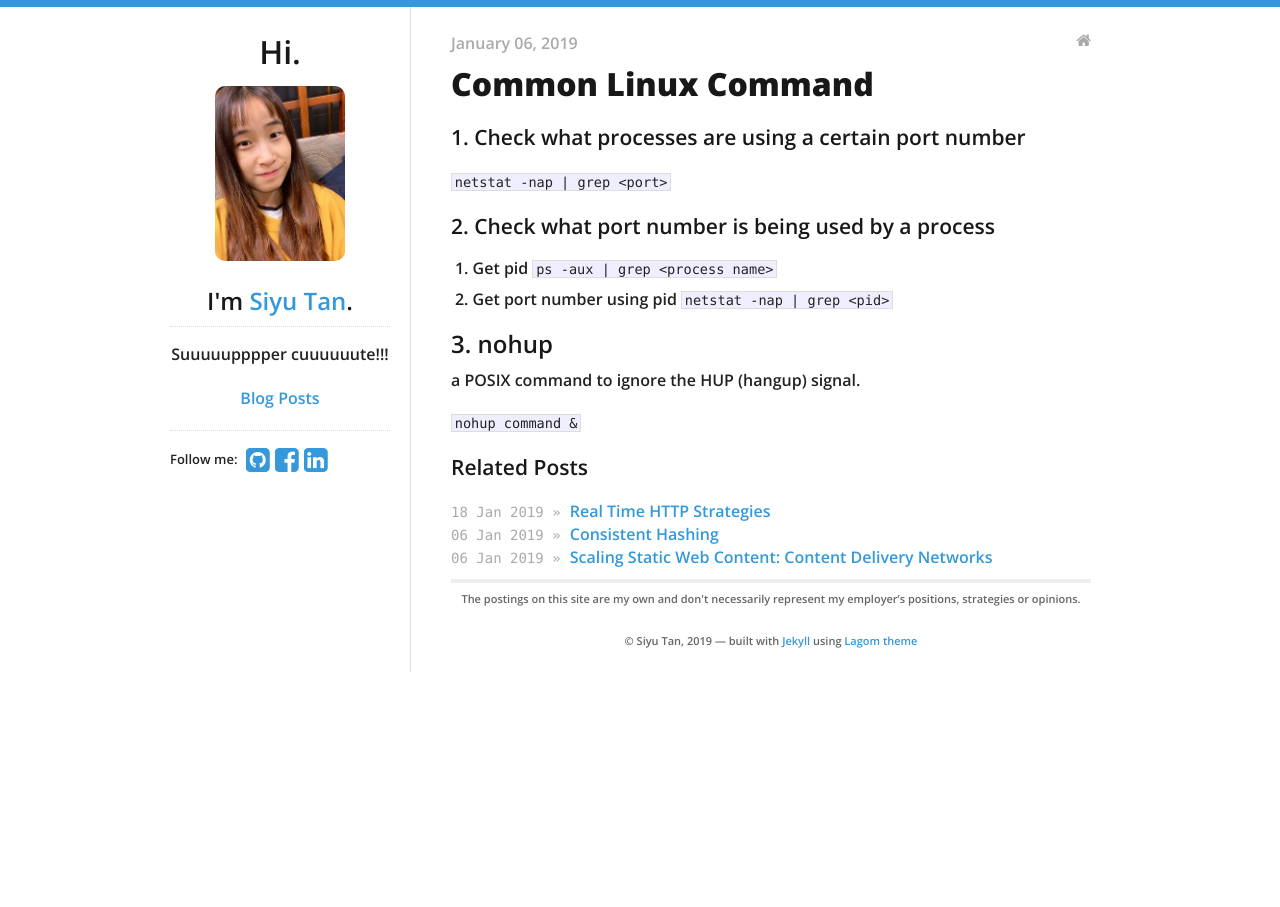
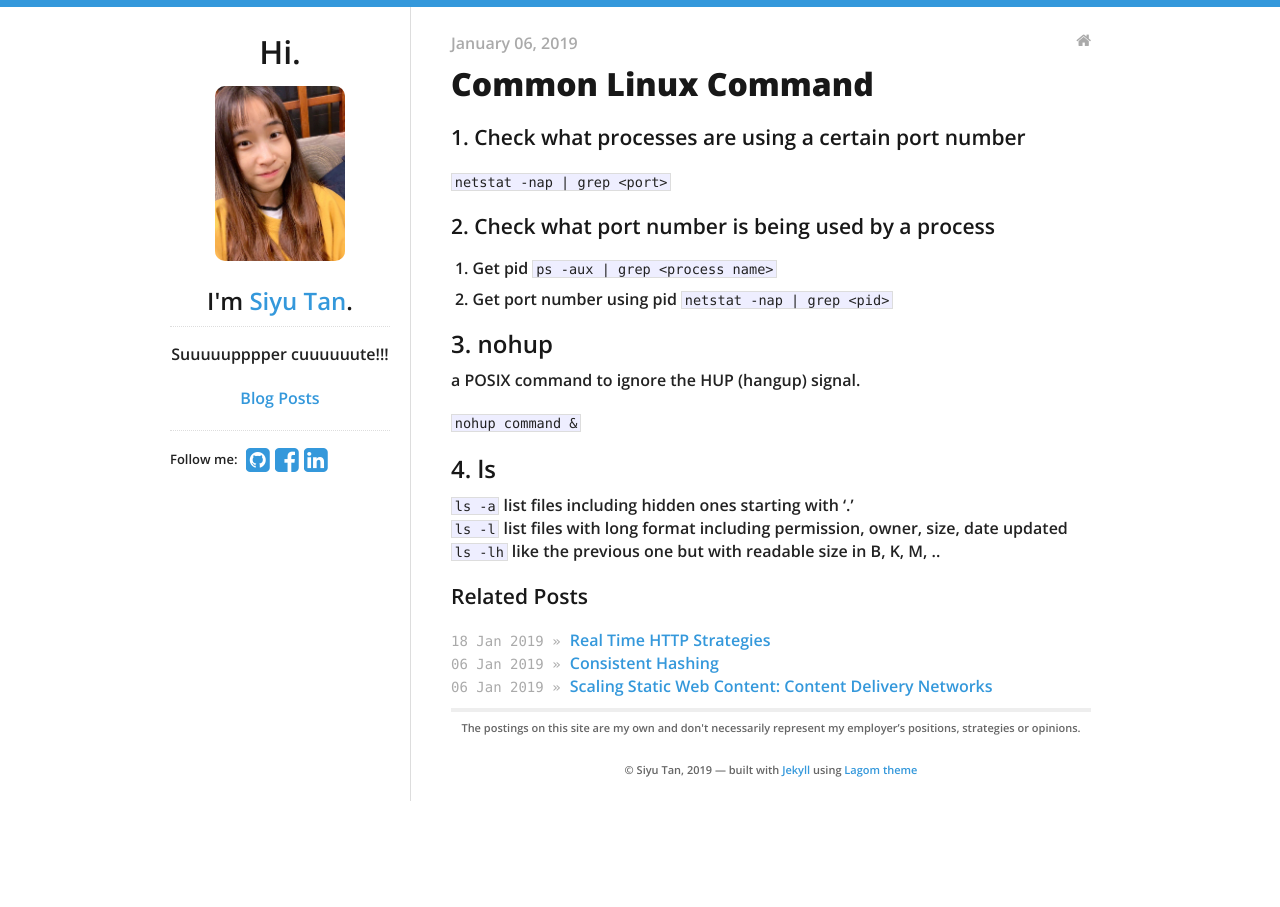
Before and after one commit to siyuboomboom/siyuboomboom.github.io, a Jekyll site: the page built from _posts/2019-01-06-linux-command.md, in a window 1280 px wide. Built offline with Jekyll 4.4.1, drawn with Linux system fonts in a browser that asks for light colours.

Commit message:
edit post

```diff
--- a/_posts/2019-01-06-linux-command.md
+++ b/_posts/2019-01-06-linux-command.md
@@ -18,3 +18,8 @@ categories:
 a POSIX command to ignore the HUP (hangup) signal.
 
 `nohup command &`
+
+## 4. ls
+`ls -a` list files including hidden ones starting with '.'
+`ls -l` list files with long format including permission, owner, size, date updated
+`ls -lh` like the previous one but with readable size in B, K, M, ..
```
Also changed, not shown: 1 other file.
